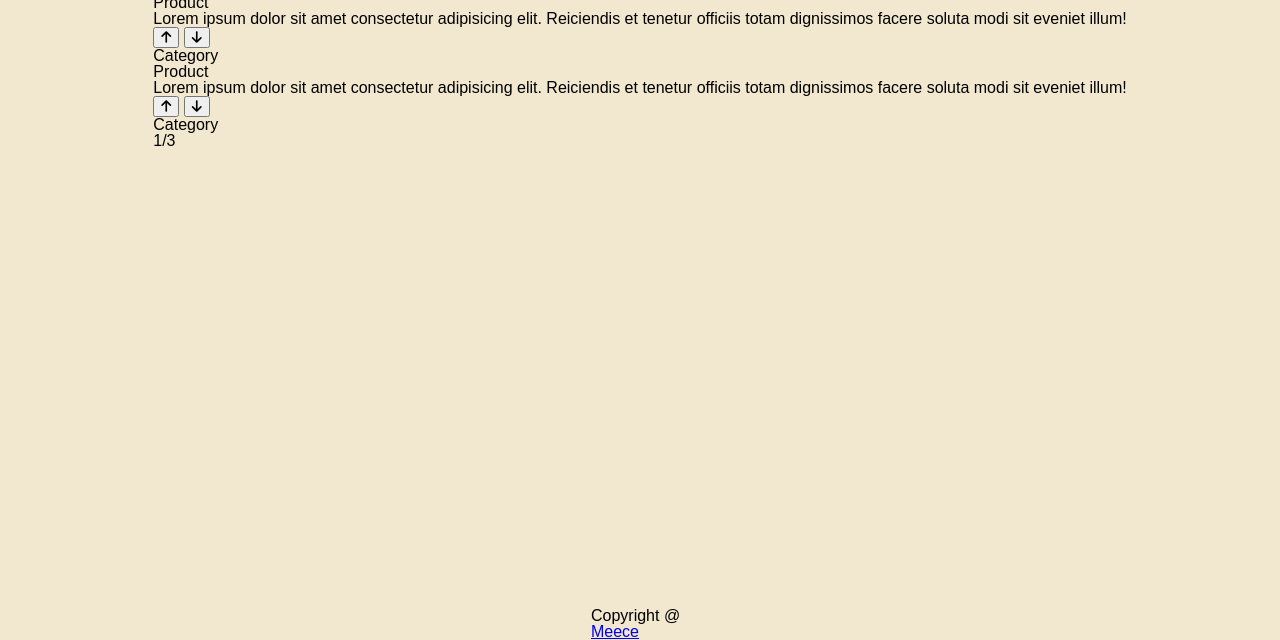
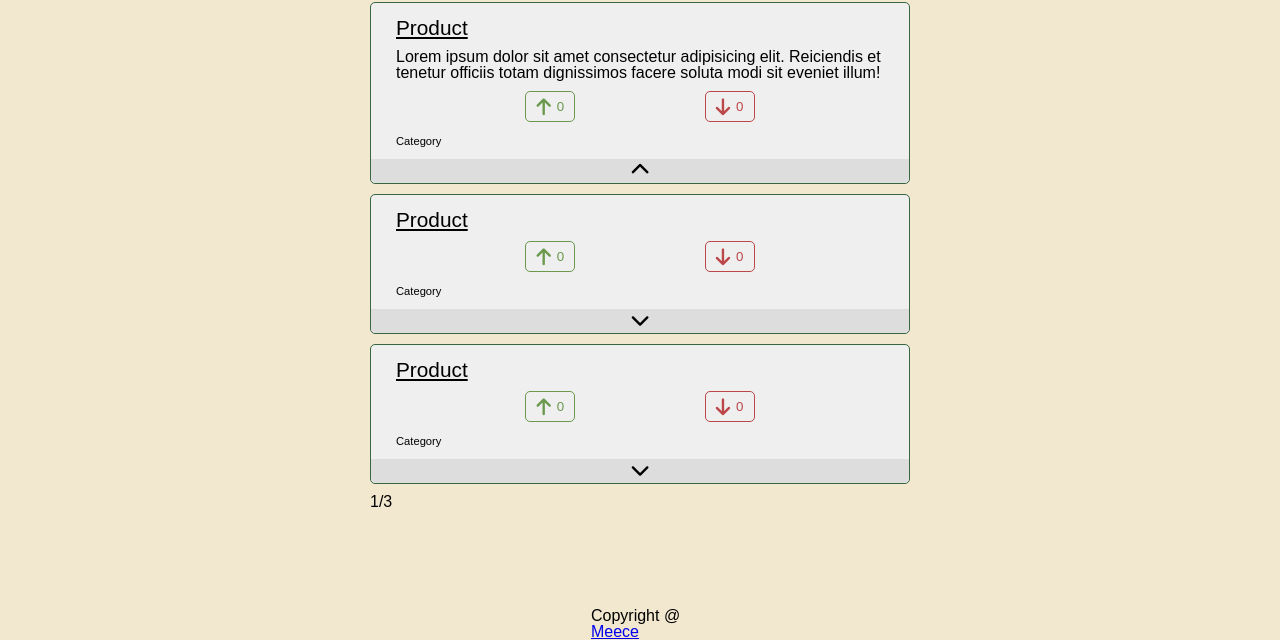
Before and after one commit to MeeceGH/review-app, a plain HTML site: page index.html in a window 1280 px wide. Shown: the part 160-800 px from the top of the page. Drawn offline with Linux system fonts and the light colour scheme; a web font is replaced by a local one.

Commit message:
Added review styling

```diff
--- a/index.html
+++ b/index.html
@@ -37,7 +37,7 @@
         <h1>Latest Reviews</h1>
 
         <div class="reviews-container">
-            <div class="review">
+            <div class="review show">
                 <h2 class="title">Product</h2>
                 <p class="about">
                     Lorem ipsum dolor sit amet consectetur adipisicing elit. Reiciendis et tenetur officiis totam dignissimos facere soluta modi sit eveniet illum!
@@ -45,12 +45,18 @@
                 <div class="buttons-container">
                     <button class="upvote">
                         <i class="fa-solid fa-arrow-up"></i>
+                        <small>0</small>
                     </button>
                     <button class="downvote">
                         <i class="fa-solid fa-arrow-down"></i>
+                        <small>0</small>
                     </button>
                 </div>
                 <small class="category">Category</small>
+                <div class="expansion-buttons">
+                    <div class="expand"><button><i class="fa fa-chevron-down"></i></button></div>
+                    <div class="collapse"><button><i class="fa fa-chevron-up"></i></button></div>
+                </div>
             </div>
             <div class="review">
                 <h2 class="title">Product</h2>
@@ -60,12 +66,18 @@
                 <div class="buttons-container">
                     <button class="upvote">
                         <i class="fa-solid fa-arrow-up"></i>
+                        <small>0</small>
                     </button>
                     <button class="downvote">
                         <i class="fa-solid fa-arrow-down"></i>
+                        <small>0</small>
                     </button>
                 </div>
                 <small class="category">Category</small>
+                <div class="expansion-buttons">
+                    <div class="expand"><button><i class="fa fa-chevron-down"></i></button></div>
+                    <div class="collapse"><button><i class="fa fa-chevron-up"></i></button></div>
+                </div>
             </div>
             <div class="review">
                 <h2 class="title">Product</h2>
@@ -75,12 +87,18 @@
                 <div class="buttons-container">
                     <button class="upvote">
                         <i class="fa-solid fa-arrow-up"></i>
+                        <small>0</small>
                     </button>
                     <button class="downvote">
                         <i class="fa-solid fa-arrow-down"></i>
+                        <small>0</small>
                     </button>
                 </div>
                 <small class="category">Category</small>
+                <div class="expansion-buttons">
+                    <div class="expand"><button><i class="fa fa-chevron-down"></i></button></div>
+                    <div class="collapse"><button><i class="fa fa-chevron-up"></i></button></div>
+                </div>
             </div>
         </div>
 
--- a/script.js
+++ b/script.js
@@ -1,6 +1,9 @@
 const nav = document.getElementById('nav');
 const navBtn = document.querySelector('.nav-bars-btn');
 const closeBtns = document.querySelectorAll('#nav .close-btn');
+const reviews = document.querySelectorAll('.review');
+const expandBtn = document.querySelectorAll('.review .expand');
+const collapseBtn = document.querySelectorAll('.review .collapse');
 
 closeBtns.forEach(btn => {
     btn.addEventListener('click', () => {
@@ -13,3 +16,15 @@ navBtn.addEventListener('click', () => {
     nav.classList.add('show');
     nav.classList.remove('collapse');
 });
+
+expandBtn.forEach((btn, idx) => {
+    btn.addEventListener('click', () => {
+        reviews[idx].classList.add('show');
+    });
+});
+
+collapseBtn.forEach((btn, idx) => {
+    btn.addEventListener('click', () => {
+        reviews[idx].classList.remove('show');
+    });
+});
--- a/style.css
+++ b/style.css
@@ -26,7 +26,10 @@ body {
 
 #header {
     width: 100%;
+    position: fixed;
     background-color: var(--white);
+    border-bottom: 1px solid var(--dark);
+    z-index: 99;
 }
 
 #header .container {
@@ -151,4 +154,120 @@ body {
 
 .main-container {
     flex: 1;
+    max-width: 600px;
+    padding: 0 30px;
+    margin-top: 110px;
+    width: 100%;
 }
+
+.main-container h1 {
+    font-weight: bold;
+    font-size: 2rem;
+    margin-bottom: 20px;
+}
+
+.reviews-container .review {
+    position: relative;
+    background-color: var(--white);
+    border: 1px solid var(--dark);
+    border-radius: 5px;
+    margin: 10px 0;
+    padding: 15px 25px;
+    width: 100%;
+}
+
+.reviews-container .review .title {
+    font-size: 1.3rem;
+    margin-bottom: 10px;
+    text-decoration: underline;
+}
+
+.reviews-container .review .about {
+    display: none;
+}
+
+.reviews-container .review.show .about {
+    display: flex;
+}
+
+.reviews-container .buttons-container {
+    margin: 10px 0;
+    width: 100%;
+    display: flex;
+    justify-content: space-evenly;
+}
+
+.reviews-container .buttons-container .fa-solid {
+    font-size: 1.2rem;
+}
+
+.reviews-container .buttons-container button {
+    border-radius: 5px;
+    padding: 5px 10px;
+    cursor: pointer;
+    display: flex;
+    align-items: center;
+}
+
+.reviews-container .buttons-container .upvote {
+    color: var(--medium);
+    border: 1px solid var(--medium);
+}
+
+.reviews-container .buttons-container .downvote {
+    color: var(--red);
+    border: 1px solid var(--red);
+}
+
+.reviews-container .buttons-container .upvote:focus,
+.reviews-container .buttons-container .downvote:focus {
+    outline: none;
+}
+
+.reviews-container .buttons-container .upvote:hover,
+.reviews-container .buttons-container .downvote:hover {
+    opacity: 0.7;
+}
+
+.reviews-container .buttons-container button small {
+    margin-left: 6px;
+    padding-top: 1px;
+}
+
+.reviews-container .review .category {
+    font-size: 0.7rem;
+}
+
+.reviews-container .review .expansion-buttons {
+    height: 20px;
+}
+
+.reviews-container .review .expand button,
+.reviews-container .review .collapse button {
+    position: absolute;
+    bottom: 0;
+    left: 0;
+    width: 100%;
+    border: none;
+    border-radius: 0 0 5px 5px;
+    font-size: 1.2rem;
+    background-color: #ddd;
+    cursor: pointer;
+}
+
+.reviews-container .review .expand button:focus,
+.reviews-container .review .collapse button:focus {
+    outline: none;
+}
+
+.reviews-container .review .collapse {
+    display: none;
+}
+
+.reviews-container .review.show .collapse {
+    display: initial;
+}
+
+.reviews-container .review.show .expand {
+    display: none;
+}
```
